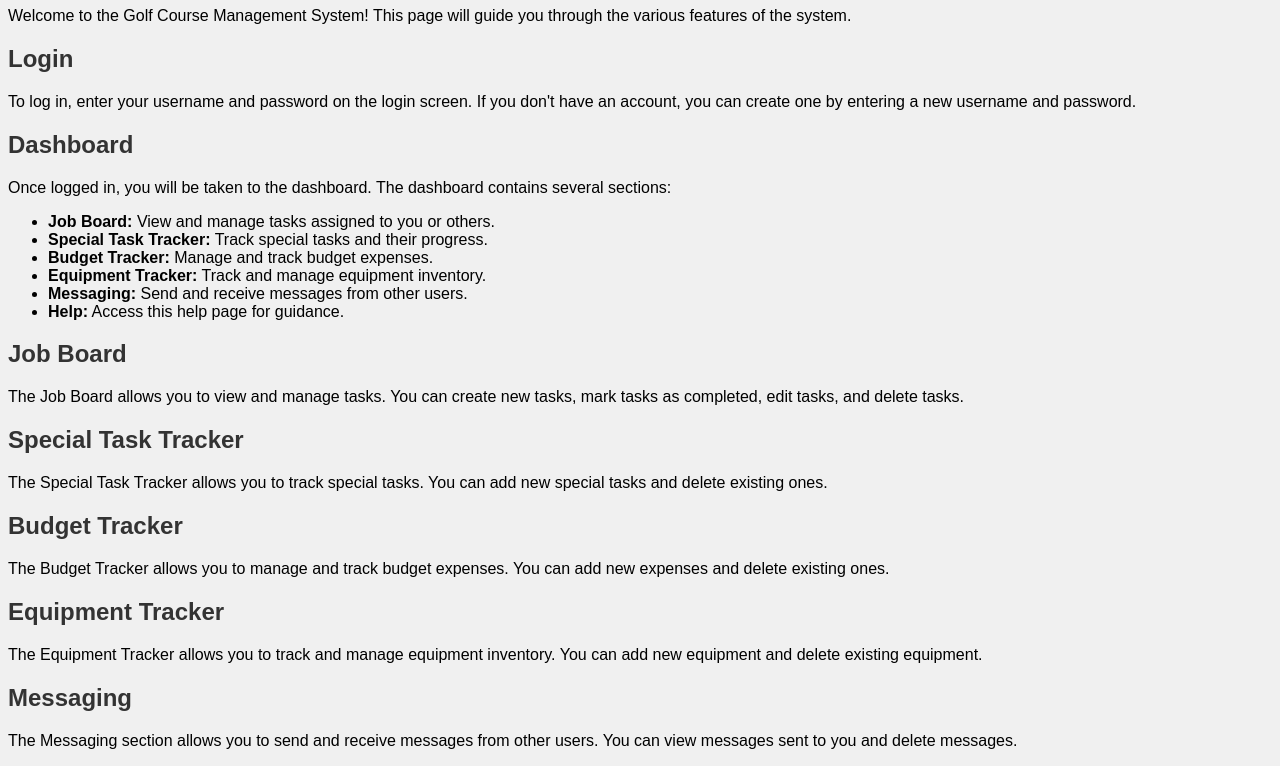
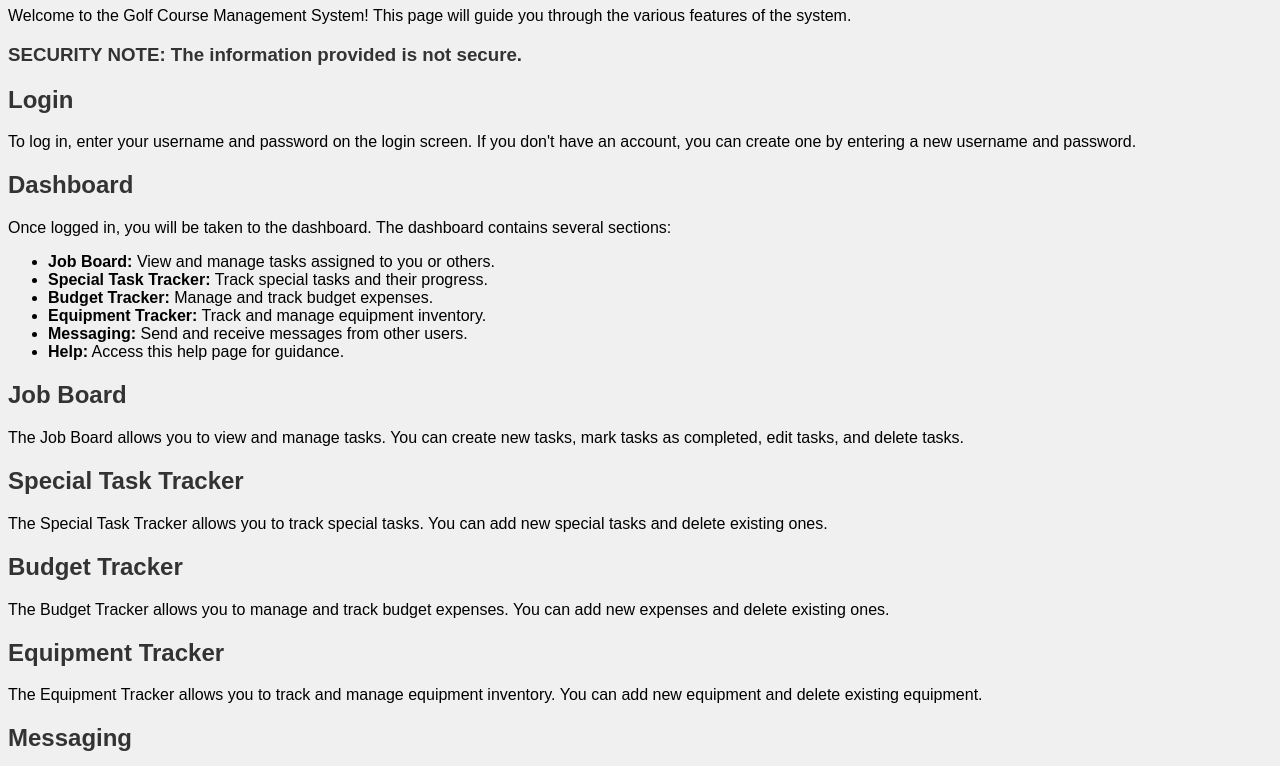
Before and after one commit to jasoncantor/Vercel_TESTcsc337_final_project, a website: page frontend/help.html in a window 1280 px wide. Shown: the part 73-839 px from the top of the page. Drawn offline with Linux system fonts and the light colour scheme.

Commit message:
added a security note

```diff
--- a/frontend/help.html
+++ b/frontend/help.html
@@ -9,7 +9,7 @@
   <div id="help-container">
     <h1>Help Page</h1>
     <p>Welcome to the Golf Course Management System! This page will guide you through the various features of the system.</p>
-
+    <h3><strong>SECURITY NOTE:</strong> The information provided is not secure.</h3>
     <h2>Login</h2>
     <p>To log in, enter your username and password on the login screen. If you don't have an account, you can create one by entering a new username and password.</p>
 
```
Also changed, not shown: frontend/index.html (+1 -0 lines).
